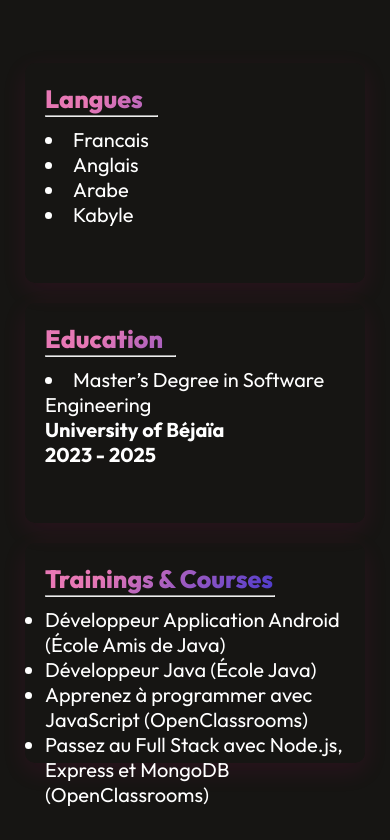
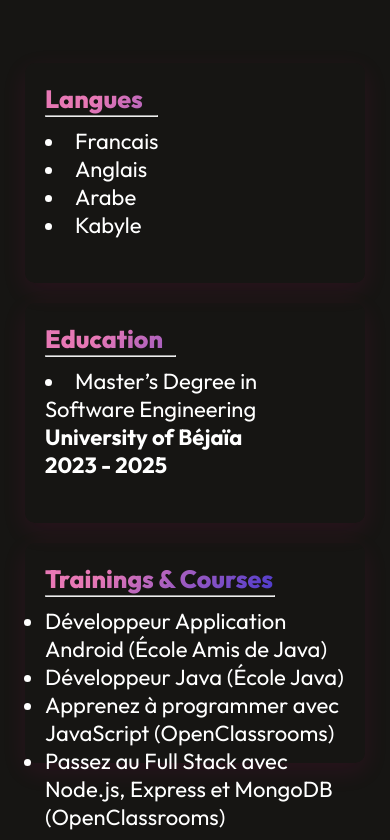
Before and after one commit to Thawanza/Mon-Portfolio, a React (Vite) app: page / in a window 390 px wide. Shown: the part 2040-2880 px from the top of the page. Built offline with nearby package versions, Linux system fonts and the light colour scheme.

Commit message:
update About

```diff
--- a/src/Components/About/About.css
+++ b/src/Components/About/About.css
@@ -137,11 +137,11 @@
     }
 
     .about-achievement li {
-        font-size: 20px;
+        font-size: 22px;
     }
 
     .about-achievement h6 {
-        font-size: 20px;
+        font-size: 22px;
     }
 
 }
```
